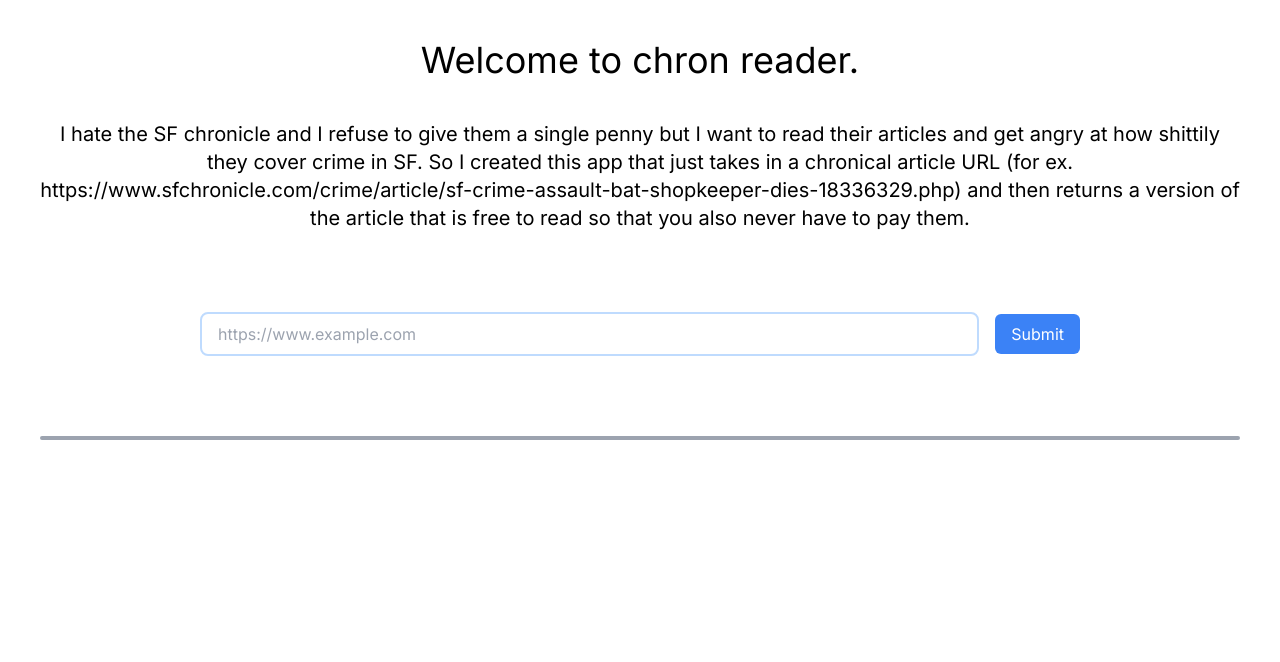
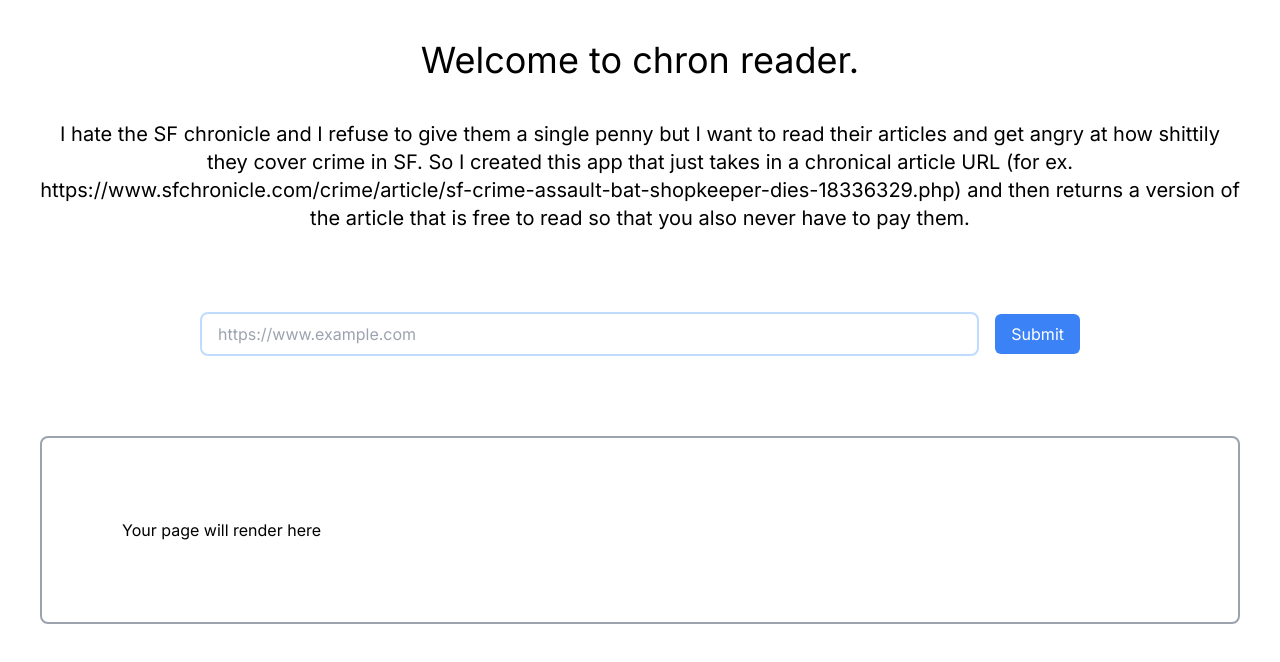
Before and after one commit to evisdrenova/chron-reader, a Next.js app: page / in a window 1280 px wide. Shown: the top 662 px of the page. Built offline with nearby package versions, Linux system fonts and the light colour scheme.

Commit message:
returning page data

```diff
--- a/app/page.tsx
+++ b/app/page.tsx
@@ -5,6 +5,7 @@
 
 export default function Home() {
   const [url, setUrl] = useState<string>("");
+  const [pageData, setPageData] = useState<string>("");
 
   async function getWebpageHTML(): Promise<string> {
     try {
@@ -21,8 +22,10 @@
     setUrl(event.target.value);
   };
 
-  const handleButtonClick = () => {
-    getWebpageHTML();
+  const handleButtonClick = async () => {
+    const data = await getWebpageHTML();
+
+    setPageData(data);
     console.log("URL:", url);
     // Perform other actions with the URL if needed
   };
@@ -59,7 +62,13 @@
         </button>
       </div>
 
-      <div className="w-full border-2 border-gray-400 mt-20 rounded-lg"></div>
+      <div className="w-full border-2 border-gray-400 mt-20 rounded-lg">
+        {!pageData ? (
+          <p className="p-20">Your page will render here</p>
+        ) : (
+          <div dangerouslySetInnerHTML={{ __html: pageData }} />
+        )}
+      </div>
     </div>
   );
 }
```
